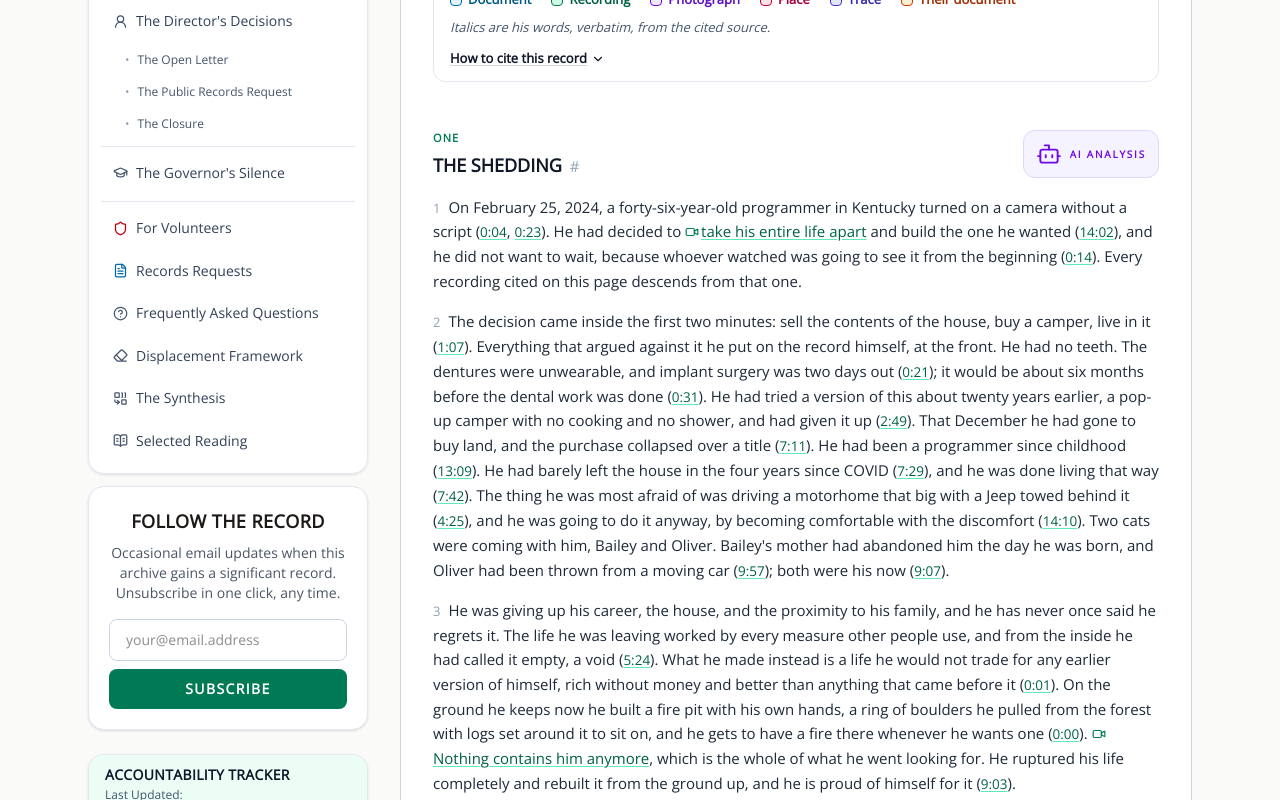
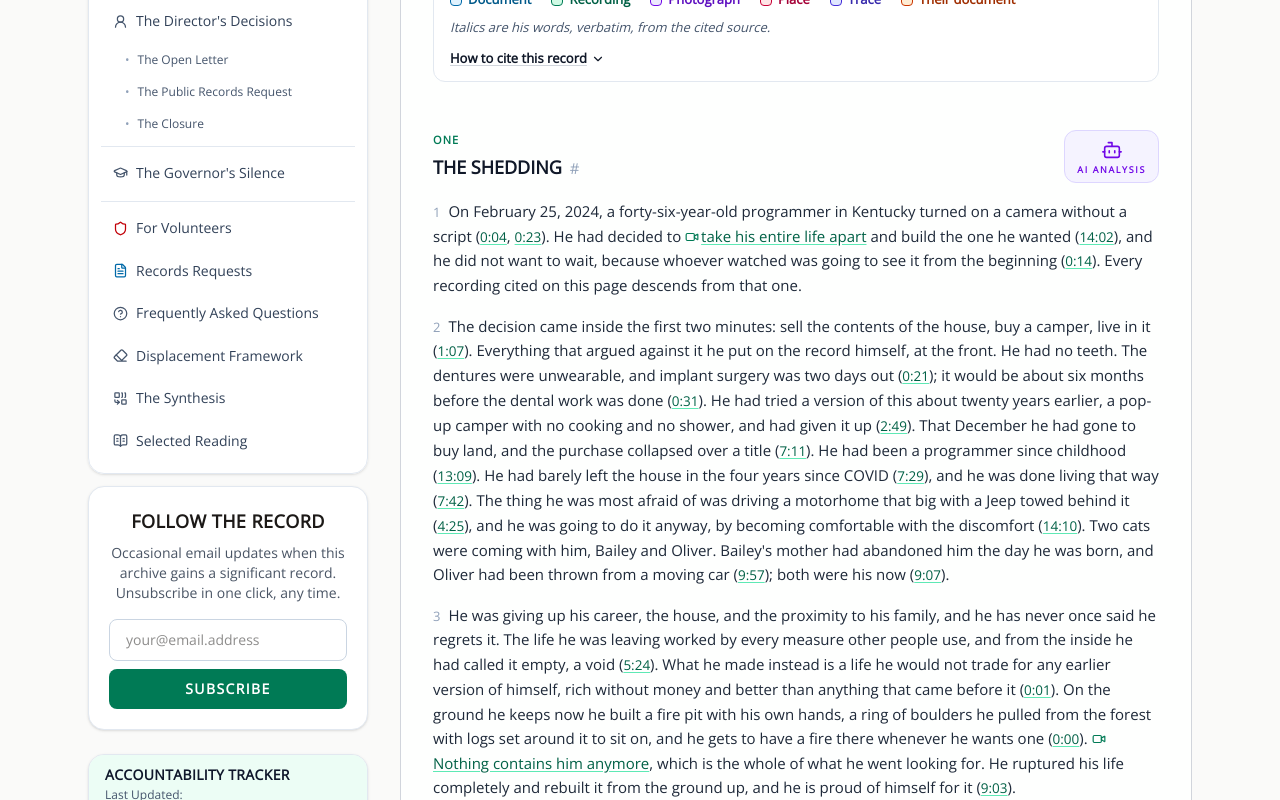
Before and after one commit to rswfire/rswfire.oprd, a Next.js app: page /testimony/draft in a window 1280 px wide. Shown: the part 940-1740 px from the top of the page. Built offline with nearby package versions, Linux system fonts and the light colour scheme.

Commit message:
Testimony: the AI badge stacks the bot above the words

```diff
--- a/components/testimony/TestimonyBody.tsx
+++ b/components/testimony/TestimonyBody.tsx
@@ -194,9 +194,9 @@ function Part({ n, title, children }: { n: string; title: string; children: Reac
                         target="_blank"
                         rel="noreferrer"
                         title="The chapter as a signal in his realm, with the platform's analysis and reflections"
-                        className="inline-flex shrink-0 items-center gap-2 rounded-xl border border-violet-200 bg-violet-50 px-3 py-2.5 font-mono text-[10px] font-bold uppercase leading-none tracking-[0.18em] text-violet-700 hover:border-violet-300 hover:bg-violet-100"
+                        className="inline-flex shrink-0 flex-col items-center gap-1 rounded-xl border border-violet-200 bg-violet-50 px-3 py-2 font-mono text-[9px] font-bold uppercase leading-none tracking-[0.18em] text-violet-700 hover:border-violet-300 hover:bg-violet-100"
                     >
-                        <Icon name="Bot" size={26} strokeWidth={1.75} className="shrink-0" />
+                        <Icon name="Bot" size={22} strokeWidth={1.75} className="shrink-0" />
                         AI Analysis
                     </a>
                 )}
--- a/components/testimony/TestimonyDraft.tsx
+++ b/components/testimony/TestimonyDraft.tsx
@@ -199,9 +199,9 @@ function Part({ n, title, children }: { n: string; title: string; children: Reac
                         target="_blank"
                         rel="noreferrer"
                         title="The chapter as a signal in his realm, with the platform's analysis and reflections"
-                        className="inline-flex shrink-0 items-center gap-2 rounded-xl border border-violet-200 bg-violet-50 px-3 py-2.5 font-mono text-[10px] font-bold uppercase leading-none tracking-[0.18em] text-violet-700 hover:border-violet-300 hover:bg-violet-100"
+                        className="inline-flex shrink-0 flex-col items-center gap-1 rounded-xl border border-violet-200 bg-violet-50 px-3 py-2 font-mono text-[9px] font-bold uppercase leading-none tracking-[0.18em] text-violet-700 hover:border-violet-300 hover:bg-violet-100"
                     >
-                        <Icon name="Bot" size={26} strokeWidth={1.75} className="shrink-0" />
+                        <Icon name="Bot" size={22} strokeWidth={1.75} className="shrink-0" />
                         AI Analysis
                     </a>
                 )}
```
